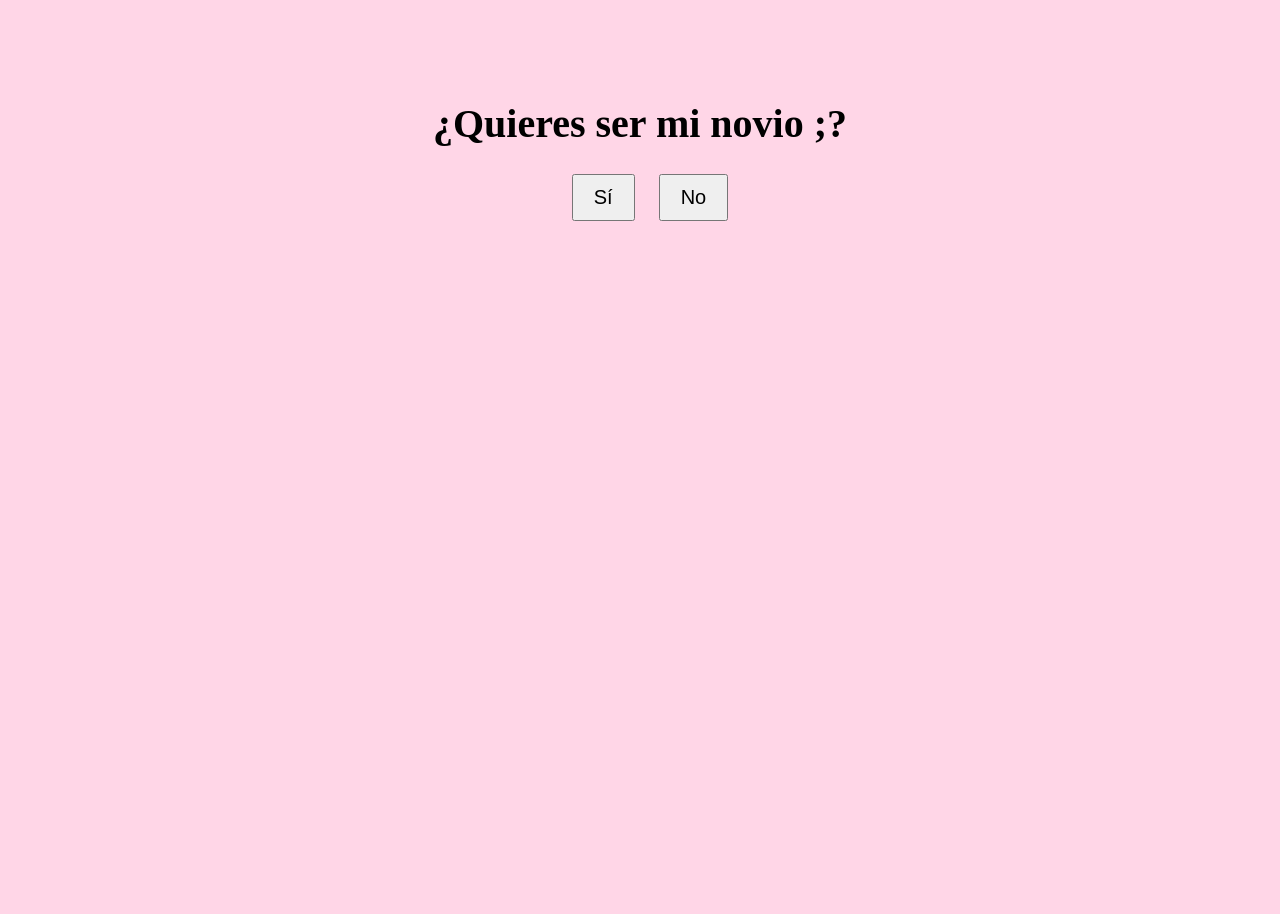
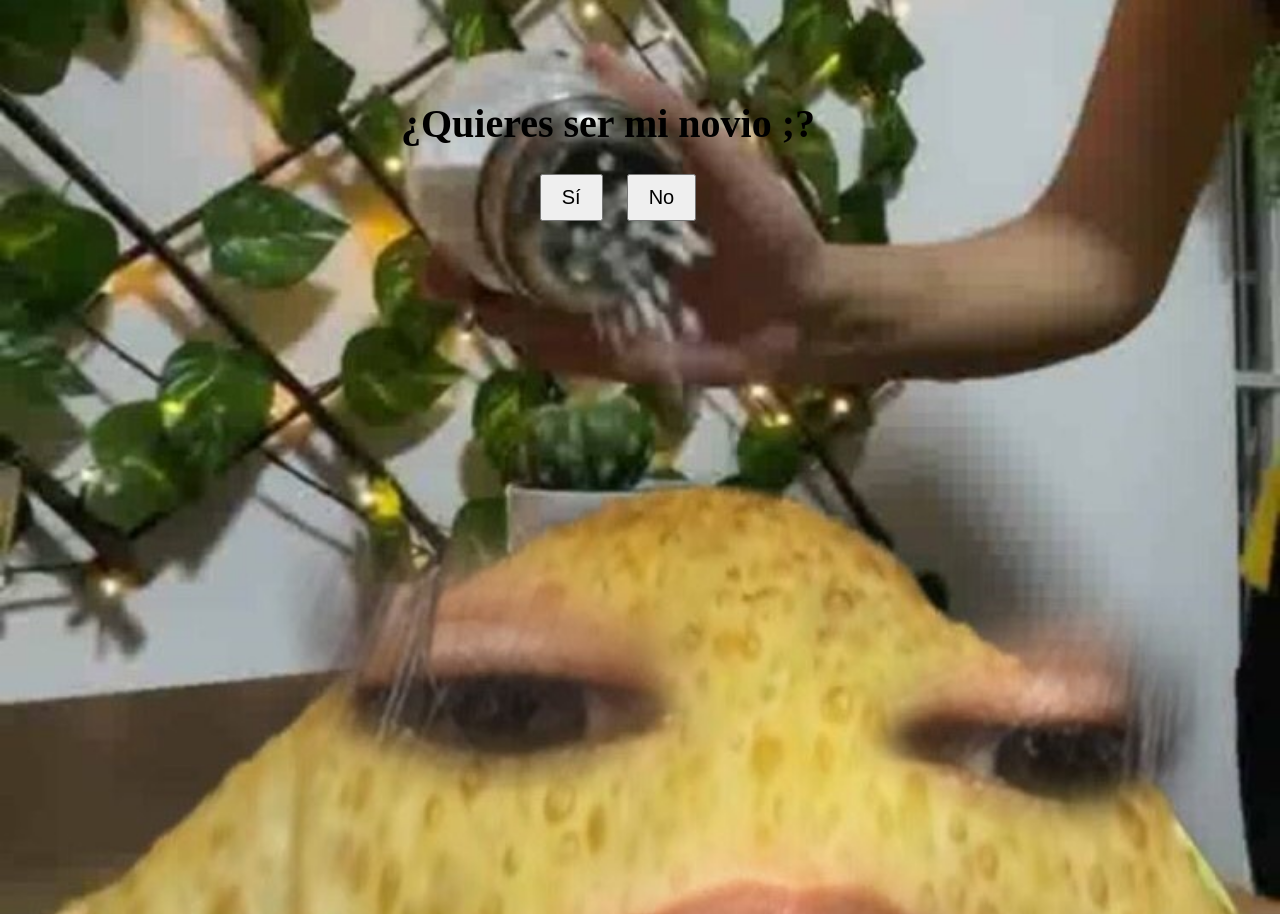
Before and after one commit to SoranyiR/name, a plain HTML site: page index.html in a window 1280 px wide. Shown: the top 914 px of the page. Before the commit the page ends 800 px from the top, so only its background shows below. Drawn offline with Linux system fonts and the light colour scheme.

Commit message:
modificaciones

```diff
--- a/style.css
+++ b/style.css
@@ -1,8 +1,13 @@
 body{
-    background-color: #ffd6e7;
+    background-image: url(img/WhatsApp\ Image\ 2023-03-13\ at\ 12.34.47\ PM.jpeg);
+    width: 1200px;
+    height: 1400px;
+    background-size: cover;
+    background-repeat: no-repeat;
 }
 
 .container{
+
     text-align: center;
     margin-top: 100px;
 }
```
Also changed, not shown: img/WhatsApp Image 2023-03-13 at 12.34.47 PM (1).jpeg (added), img/WhatsApp Image 2023-03-13 at 12.34.47 PM.jpeg (added).
